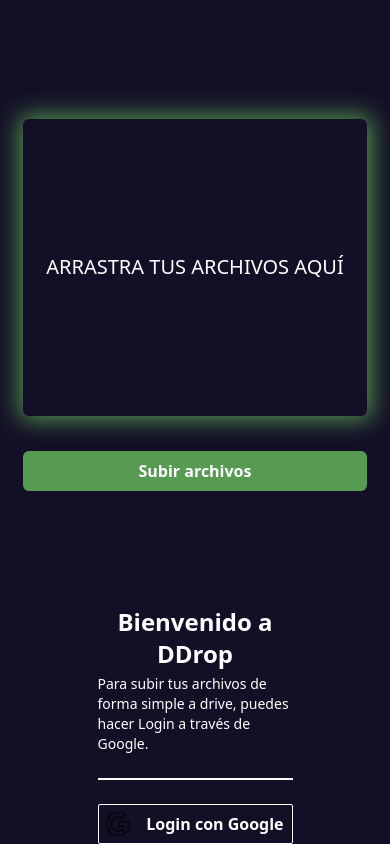
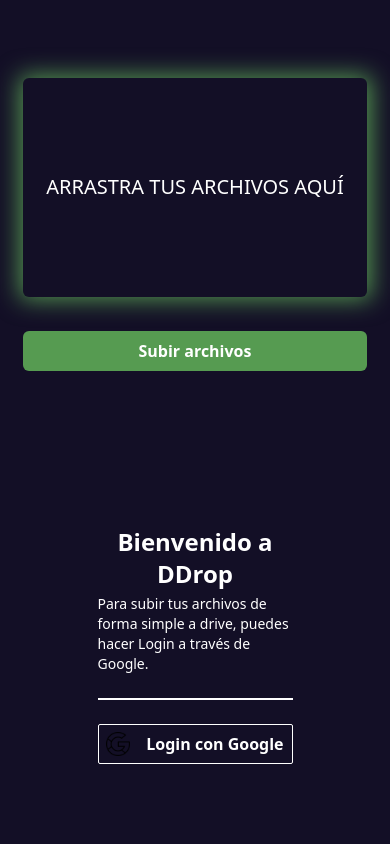
Before and after one commit to aayalacdv/drop-zone-challenge, a React (Create React App) app: page / in a window 390 px wide. Built offline with nearby package versions, Linux system fonts and the light colour scheme.

Commit message:
added bottom padding to Welcome

```diff
--- a/src/components/WelcomeMessage.tsx
+++ b/src/components/WelcomeMessage.tsx
@@ -3,7 +3,7 @@
 
 export const WelcomeMessage: React.FC = () => {
     return (
-        <div className="w-1/2 flex items-center justify-center">
+        <div className="w-1/2 flex items-center justify-center sm:p-0 py-20">
             <div className="sm:w-[60%] w-full flex flex-col items-center justify-center">
                 <p className="text-2xl font-semibold text-white  text-center">Bienvenido a DDrop</p>
                 <p className="text-sm text-white pt-1 ">Para subir tus archivos de forma simple a drive,  puedes hacer Login a través de Google.</p>
```
